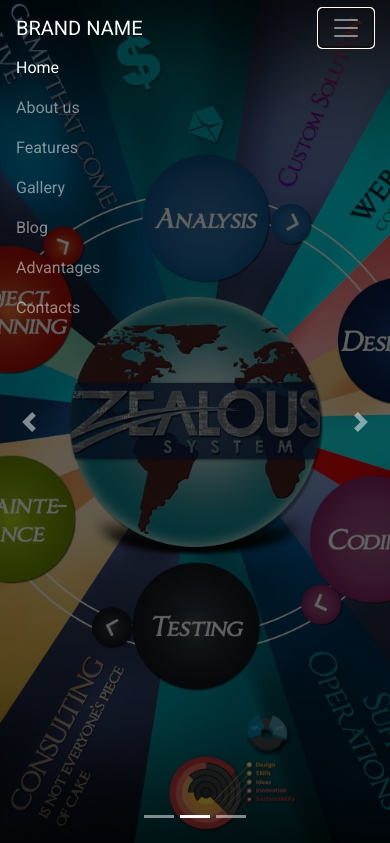
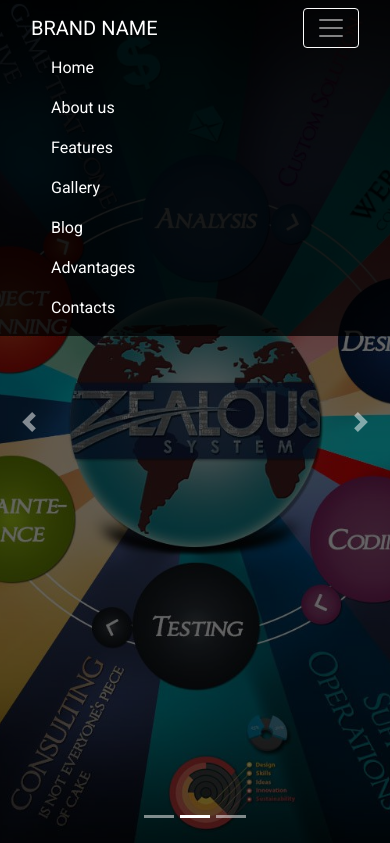
Before and after one commit to Alecto/landing-page, a website: page index.html in a window 390 px wide. Both pictures are taken after a click on the button "Toggle navigation". Shown: the top 843 px of the page. Drawn offline with Linux system fonts and the light colour scheme.

Commit message:
Конечный вариант шапки: слайдер + меню.

```diff
--- a/assets/js/main.js
+++ b/assets/js/main.js
@@ -1,4 +1,12 @@
 (function ($) {
 
+  $(window).scroll(() => {
+    let $navbar = $('#header-navbar');
+    const currentScrollPos = $(window).scrollTop();
+    const headerClassOnScroll = 'header-navbar--scrolled';
+    const scrollPos = 100;
+
+    currentScrollPos > scrollPos ? $navbar.addClass(headerClassOnScroll) : $navbar.removeClass(headerClassOnScroll);
+  });
 
 })(jQuery);
--- /dev/null
+++ b/assets/scss/_bootstrap-theming.scss
@@ -0,0 +1,47 @@
+
+
+.navbar-expand-lg {
+  .navbar-nav {
+    .nav-item {
+      @media (min-width: $medium) {
+        &:last-of-type {
+          .nav-link {
+            padding-right: 0;
+          }
+        }
+      }
+    }
+
+    .nav-link {
+      padding-right: $gap * 4 / 3;
+      padding-left: $gap * 4 / 3;
+
+      color: $color-light;
+    }
+  }
+
+  @media (max-width: $medium - 0.02) {
+    > .container,
+    > .container-fluid {
+      padding-right: $gap;
+      padding-left: $gap;
+    }
+  }
+}
+
+.navbar-dark {
+  .navbar-toggler {
+    color: $color-light;
+    border-color: $color-light;
+  }
+}
+
+.bg-dark {
+  @media (min-width: $medium) {
+    background-color: transparent !important;
+  }
+
+  @media (max-width: $medium - 0.02) {
+    background-color: rgba($color-dark, 0.75) !important;
+  }
+}
--- a/assets/scss/_common.scss
+++ b/assets/scss/_common.scss
@@ -30,3 +30,7 @@ h5 {
 h6 {
   font-family: $font-header;
 }
+
+button:focus {
+  outline: none;
+}
--- a/assets/scss/_header.scss
+++ b/assets/scss/_header.scss
@@ -0,0 +1,35 @@
+.header-navbar {
+  transition: background-color 0.5s;
+
+  @media (min-width: $medium) {
+    padding: 0;
+  }
+
+  .nav-link {
+    transition: padding 0.5s;
+
+    @media (min-width: $medium) {
+      padding-top: $gap * 2;
+      padding-bottom: $gap * 2;
+    }
+  }
+
+  &--scrolled {
+    &.navbar {
+      background-color: rgba($color-dark, 0.75) !important;
+    }
+
+    .nav-link {
+      @media (min-width: $medium) {
+        padding-top: $gap;
+        padding-bottom: $gap;
+      }
+    }
+
+    .active {
+      transition: background-color 0.25s ease 0.25s;
+
+      background-color: $color-accent;
+    }
+  }
+}
--- a/assets/scss/_skins.scss
+++ b/assets/scss/_skins.scss
@@ -1 +1,3 @@
-$color-base: #ee3b24;
+$color-accent: #ee3b24;
+$color-dark: #010101;
+$color-light: #fefefe;
--- a/assets/scss/_variables.scss
+++ b/assets/scss/_variables.scss
@@ -1,3 +1,13 @@
 $font-header: "Roboto Slab", serif;
 $font-main: "Roboto", sans-serif;
 $font-size: 16px;
+
+$large: 1200px;
+$medium: 992px;
+$small: 768px;
+$xsmall: 576px;
+
+$gap: 15px;
+
+@media (min-width: $medium) {}
+@media (max-width: $medium - 0.02) {}
--- a/assets/scss/sections/_slider.scss
+++ b/assets/scss/sections/_slider.scss
@@ -1,8 +1,9 @@
 .slider {
   &__item {
+    position: relative;
+
+    background-position: 50% 50%;
     background-size: cover;
-    background-position: 50% 50%;
-    position: relative;
   }
 
   &__overlay {
--- a/index.html
+++ b/index.html
@@ -20,15 +20,15 @@
 <body>
 
   <header class="header">
-    <nav class="navbar fixed-top navbar-expand-lg navbar-dark">
+    <nav class="header-navbar navbar fixed-top navbar-expand-lg navbar-dark bg-dark" id="header-navbar">
       <div class="container">
 
-        <a class="navbar-brand" href="#">BRAND NAME</a>
-        <button class="navbar-toggler" type="button" data-toggle="collapse" data-target="#header-navbar" aria-controls="header-navbar" aria-expanded="false" aria-label="Toggle navigation">
+        <a class="navbar-brand" href="/">BRAND NAME</a>
+        <button class="navbar-toggler" type="button" data-toggle="collapse" data-target="#header-navbar-collapse" aria-controls="header-navbar-collapse" aria-expanded="false" aria-label="Toggle navigation">
           <span class="navbar-toggler-icon"></span>
         </button>
 
-        <div class="collapse navbar-collapse justify-content-end" id="header-navbar">
+        <div class="collapse navbar-collapse justify-content-end" id="header-navbar-collapse">
           <ul class="navbar-nav">
             <li class="nav-item active">
               <a class="nav-link" href="#">Home</a>
```
Also changed, not shown: assets/css/style.css, assets/css/style.min.css, assets/scss/_mixins.scss (line endings or trailing spaces), assets/scss/style.scss (line endings or trailing spaces).
